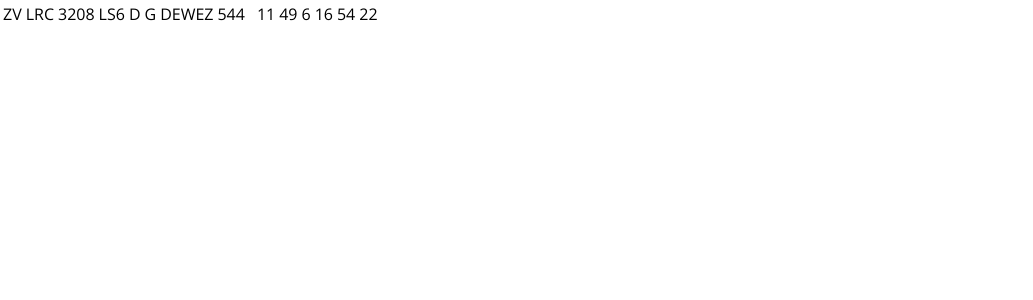
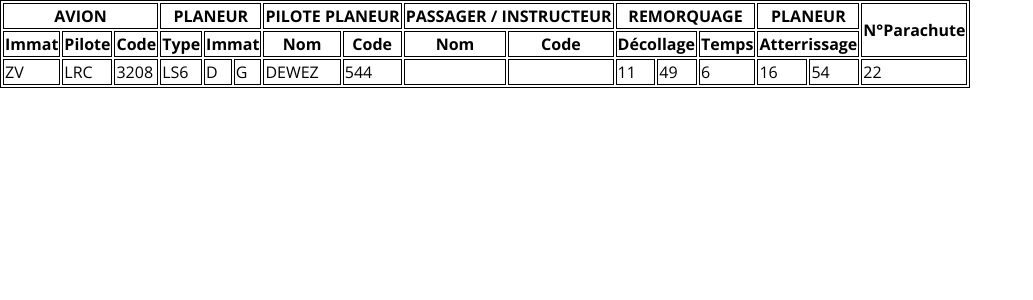
Before and after one commit to M-axel/Planche-velivole-front, a React (Create React App) app: page / in a window 1280 px wide. Shown: the top 300 px of the page, without its empty margins (0-1033 px from the left). Built offline with nearby package versions, Linux system fonts and the light colour scheme.

Commit message:
Code HTML pour le tableau #4

```diff
--- a/src/components/Tableau.css
+++ b/src/components/Tableau.css
@@ -0,0 +1,10 @@
+.tableau{
+    border: 1px solid black;
+}
+
+.tableau th{
+    border: 1px solid black;
+}
+.tableau td{
+    border: 1px solid black;
+}
--- a/src/components/Tableau.js
+++ b/src/components/Tableau.js
@@ -3,7 +3,7 @@ import React from "react";
 import Ligne from "./Ligne";
 import "./Tableau.css";
 
-const Tableau = props => {
+const Tableau = (props) => {
   // Si le tableau n'a pas de ligne
   if (props.vol.length === 0) {
     return <h2>Il n'y a pas encore de vol aujourd'hui.</h2>;
@@ -11,6 +11,30 @@ const Tableau = props => {
 
   return (
     <table className="tableau">
+        <tbody>
+        <tr>
+          <th colSpan="3" scope="colgroup">AVION</th>
+          <th colSpan="3" scope="colgroup">PLANEUR</th>
+          <th colSpan="2" scope="colgroup">PILOTE PLANEUR</th>
+          <th colSpan="2" scope="colgroup">PASSAGER / INSTRUCTEUR</th>
+          <th colSpan="3" scope="colgroup">REMORQUAGE</th>
+          <th colSpan="2" scope="colgroup">PLANEUR</th>
+          <th colSpan="3" rowSpan="2" scope="colgroup">N°Parachute</th>
+        </tr>
+        <tr>
+          <th scope="col">Immat</th>
+          <th scope="col">Pilote</th>
+          <th scope="col">Code</th>
+          <th scope="col">Type</th>
+          <th colSpan = "2" scope="colgroup">Immat</th>
+          <th scope="col">Nom</th>
+          <th scope="col">Code</th>
+          <th scope="col">Nom</th>
+          <th scope="col">Code</th>
+          <th colSpan = "2" scope="colgroup">Décollage</th>
+          <th scope="col">Temps</th>
+          <th colSpan = "2" scope="colgroup">Atterrissage</th>
+        </tr>
       {/* On affiche pour toutes les lignes reçues par props (une ligne = un vol) */}
       {props.vol.map((vol) => (
         <Ligne
@@ -34,6 +58,7 @@ const Tableau = props => {
           numeroParachute={vol.parachute}
         />
       ))}
+      </tbody>
     </table>
   );
 };
```
